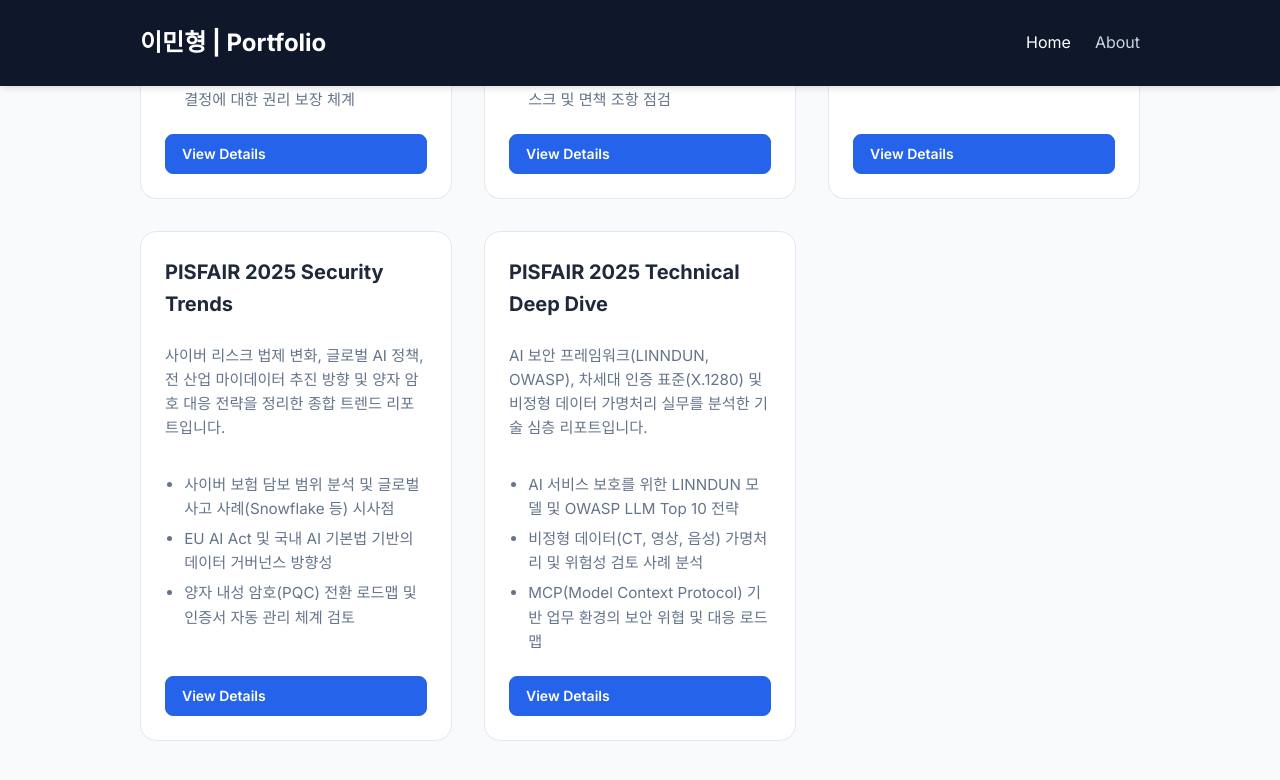
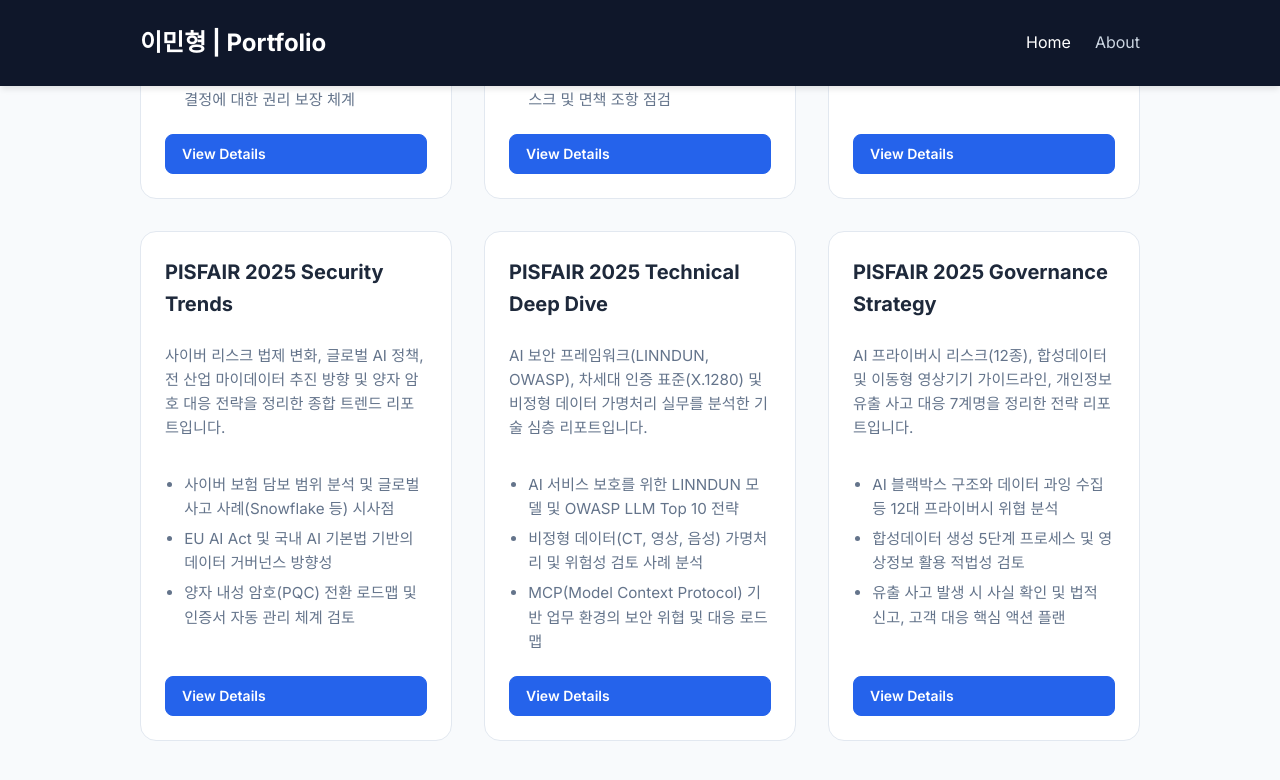
Before and after one commit to 971023als/971023als.github.io, a Jekyll site: the page built from index.md, in a window 1280 px wide and 900 px high, scrolled down 3302 px. Shown: the top 780 px of the window. Built offline with Jekyll 4.4.1, drawn with Linux system fonts in a browser that asks for light colours.

Commit message:
Add PISFAIR 2025 Governance Strategy report project page

```diff
--- a/index.md
+++ b/index.md
@@ -277,6 +277,20 @@
                 <a href="/projects/pisfair-2025-technical-deepdive/" class="btn btn-small">View Details</a>
             </div>
         </div>
+        <div class="project-card">
+            <div class="project-info">
+                <h3>PISFAIR 2025 Governance Strategy</h3>
+                <p>
+                    AI 프라이버시 리스크(12종), 합성데이터 및 이동형 영상기기 가이드라인, 개인정보 유출 사고 대응 7계명을 정리한 전략 리포트입니다.
+                </p>
+                <ul class="project-points">
+                    <li>AI 블랙박스 구조와 데이터 과잉 수집 등 12대 프라이버시 위협 분석</li>
+                    <li>합성데이터 생성 5단계 프로세스 및 영상정보 활용 적법성 검토</li>
+                    <li>유출 사고 발생 시 사실 확인 및 법적 신고, 고객 대응 핵심 액션 플랜</li>
+                </ul>
+                <a href="/projects/pisfair-2025-governance-strategy/" class="btn btn-small">View Details</a>
+            </div>
+        </div>
     </div>
 </section>
 
```
Also changed, not shown: projects/pisfair-2025-governance-strategy.md (added, +58 -0 lines), 2 other files.
